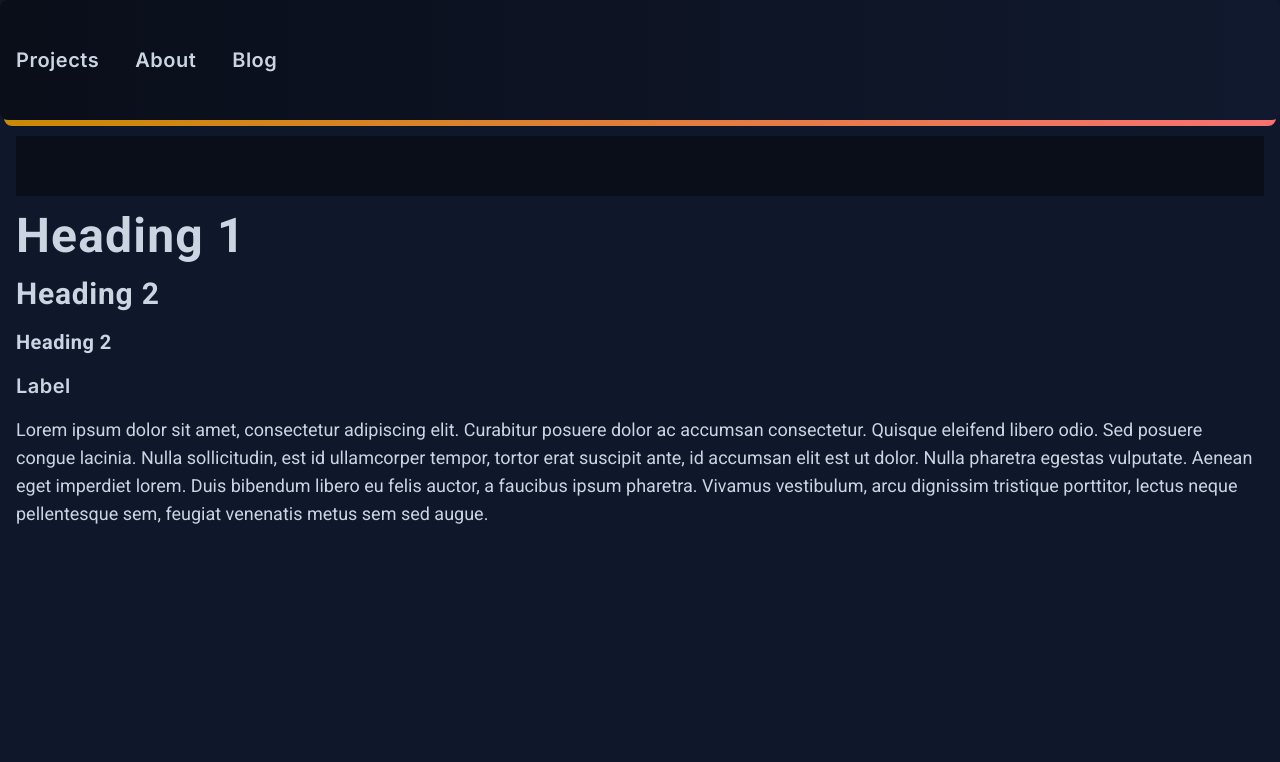
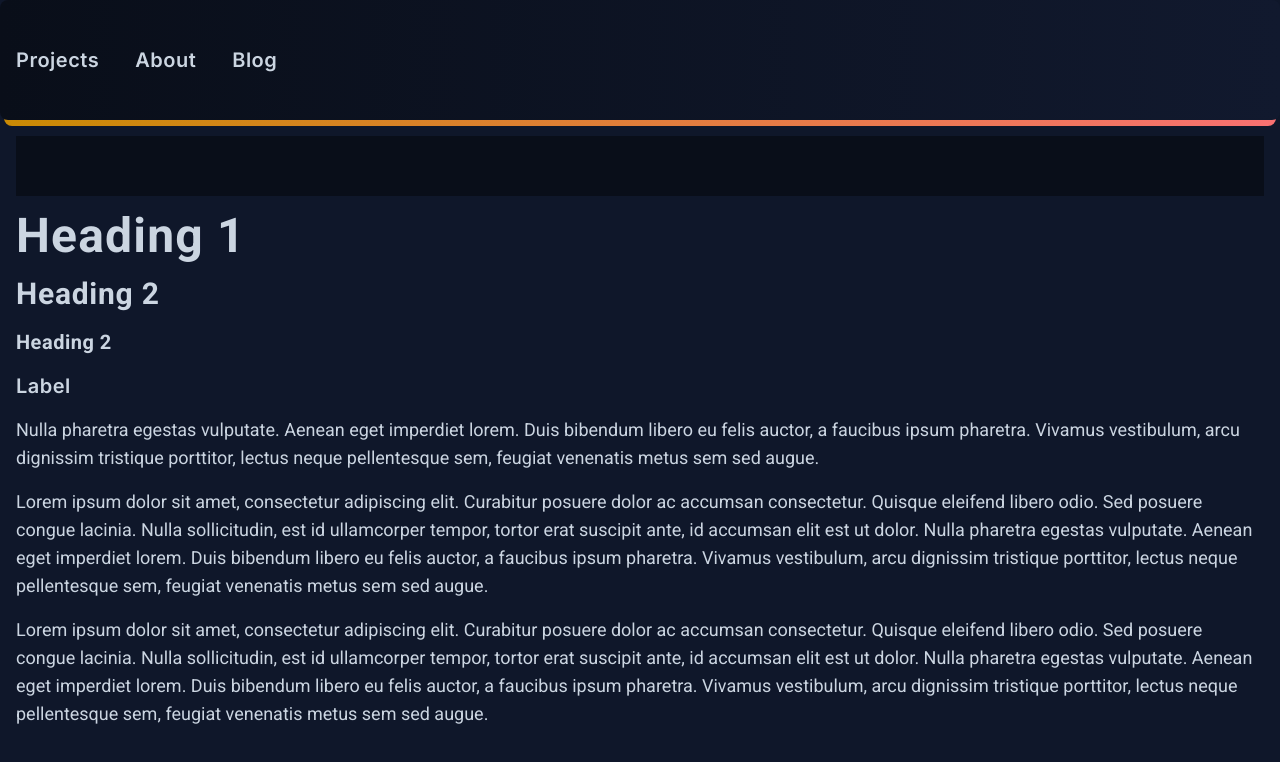
Before and after one commit to johnnydevster/portfolio-3, a Next.js app: page / in a window 1280 px wide. Shown: the top 762 px of the page. Built offline with nearby package versions, Linux system fonts and the light colour scheme.

Commit message:
Changed paragraphs in main branch

```diff
--- a/pages/index.js
+++ b/pages/index.js
@@ -10,6 +10,22 @@ export default function Home() {
         <h2 className="heading">Heading 2</h2>
         <h3 className="heading-sm">Heading 2</h3>
         <span className="label">Label</span>
+        <p className="body">
+          Nulla pharetra egestas vulputate. Aenean eget imperdiet lorem. Duis
+          bibendum libero eu felis auctor, a faucibus ipsum pharetra. Vivamus
+          vestibulum, arcu dignissim tristique porttitor, lectus neque
+          pellentesque sem, feugiat venenatis metus sem sed augue.
+        </p>
+        <p className="body">
+          Lorem ipsum dolor sit amet, consectetur adipiscing elit. Curabitur
+          posuere dolor ac accumsan consectetur. Quisque eleifend libero odio.
+          Sed posuere congue lacinia. Nulla sollicitudin, est id ullamcorper
+          tempor, tortor erat suscipit ante, id accumsan elit est ut dolor.
+          Nulla pharetra egestas vulputate. Aenean eget imperdiet lorem. Duis
+          bibendum libero eu felis auctor, a faucibus ipsum pharetra. Vivamus
+          vestibulum, arcu dignissim tristique porttitor, lectus neque
+          pellentesque sem, feugiat venenatis metus sem sed augue.
+        </p>
         <p className="body">
           Lorem ipsum dolor sit amet, consectetur adipiscing elit. Curabitur
           posuere dolor ac accumsan consectetur. Quisque eleifend libero odio.
```
